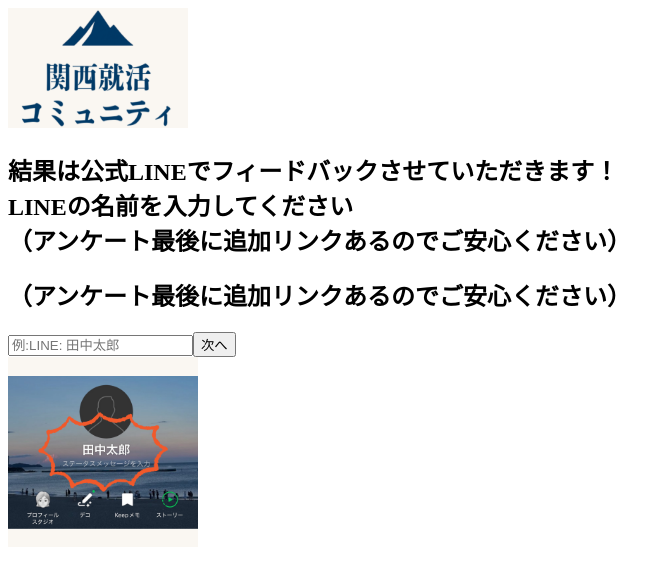
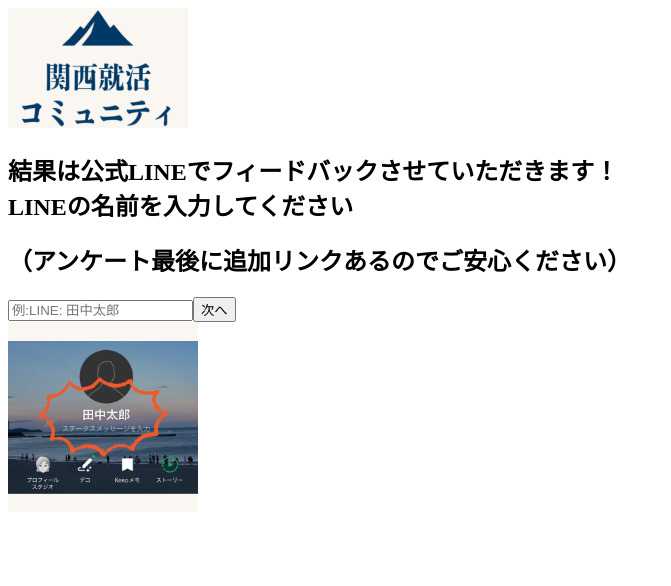
Before and after one commit to so1705/kansai-shukatsu-diagnosis, a Next.js app: page / in a window 1280 px wide. Both pictures are taken after a click on the button "診断スタート！". Shown: the top 586 px of the page, without its empty margins (0-671 px from the left). Built offline with nearby package versions, Linux system fonts and the light colour scheme.

Commit message:
金色に変更

```diff
--- a/pages/index.tsx
+++ b/pages/index.tsx
@@ -151,9 +151,8 @@ export default function Home() {
             <h2 className="text-xl md:text-2xl font-bold mb-5 text-[#1d3144] text-center">
               結果は公式LINEでフィードバックさせていただきます！<br />
               LINEの名前を入力してください<br/>
-              （アンケート最後に追加リンクあるのでご安心ください）
             </h2>
-            <h2 className="text-base md:text-lg font-bold mb-5 text-[#1d3144] text-center">
+            <h2 className="text-xs md:text-sm mb-5 text-[#1d3144] text-center">
               （アンケート最後に追加リンクあるのでご安心ください）
             </h2>
             <input
```
